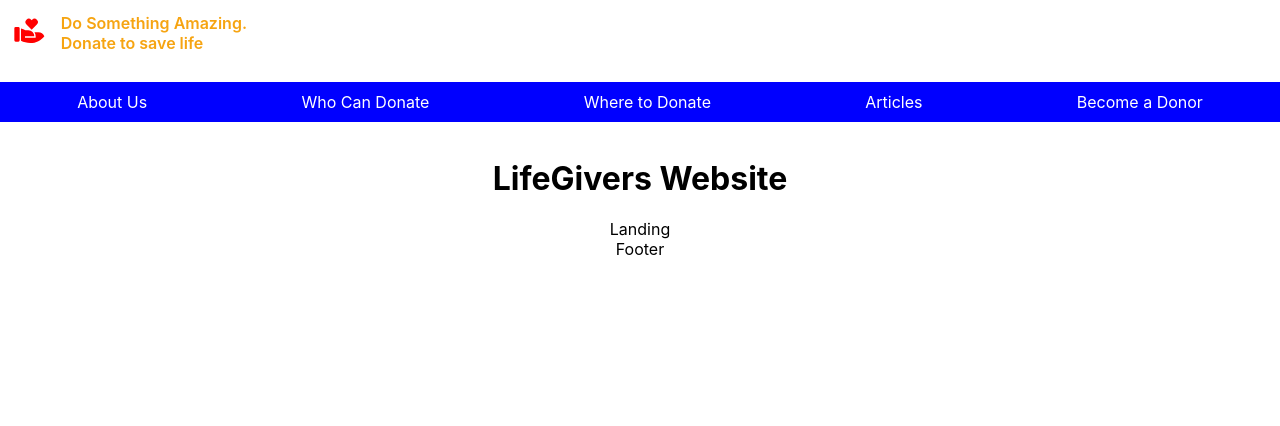
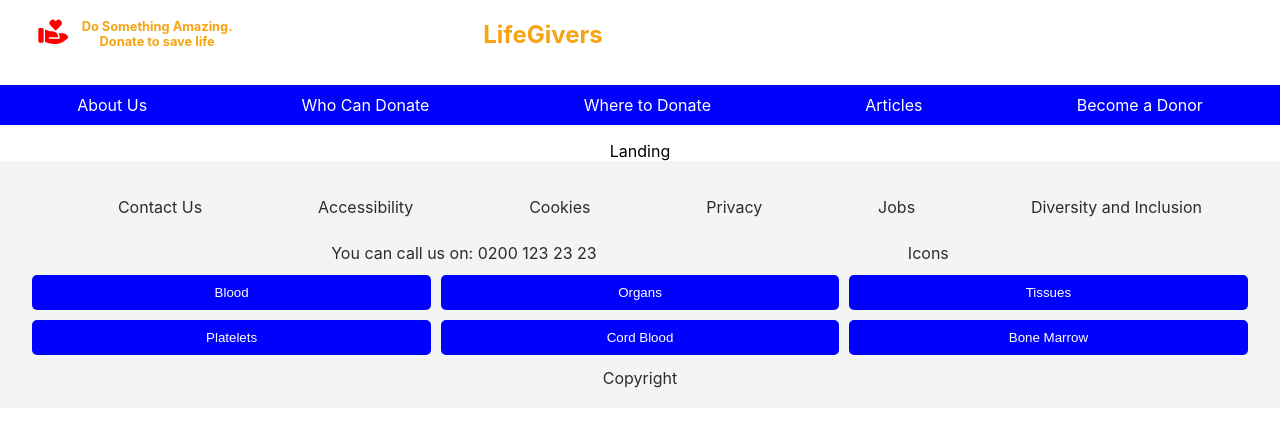
Before and after one commit to Orandifelix/lifegivers-client, a React (Create React App) app: page / in a window 1280 px wide. Shown: the top 426 px of the page. Built offline with nearby package versions, Linux system fonts and the light colour scheme.

Commit message:
footer added

```diff
--- a/src/App.js
+++ b/src/App.js
@@ -7,7 +7,6 @@ function App() {
   return (
     <div className="App">
       <Navbar/>
-      <h1>LifeGivers Website</h1>
       <Landing />
       <Footer />
     </div>
--- a/src/components/orandilanding/Footer.js
+++ b/src/components/orandilanding/Footer.js
@@ -1,9 +1,31 @@
-import React from 'react'
+import React from "react";
 
 const Footer = () => {
   return (
-    <div>Footer</div>
-  )
-}
+    <footer>
+      <ul className="info">
+        <li>Contact Us</li>
+        <li>Accessibility</li>
+        <li>Cookies</li>
+        <li>Privacy</li>
+        <li>Jobs</li>
+        <li>Diversity and Inclusion</li>
+      </ul>
+      <div className="contacts">
+        <div className="phone">You can call us on: 0200 123 23 23</div>
+        <div className="icons">Icons</div>
+      </div>
+      <div className="donation-links">
+        <button className="donation-button">Blood</button>
+        <button className="donation-button">Organs</button>
+        <button className="donation-button">Tissues</button>
+        <button className="donation-button">Platelets</button>
+        <button className="donation-button">Cord Blood</button>
+        <button className="donation-button">Bone Marrow</button>
+      </div>
+      <div>Copyright</div>
+    </footer>
+  );
+};
 
-export default Footer
+export default Footer;
--- a/src/components/orandilanding/Landing.css
+++ b/src/components/orandilanding/Landing.css
@@ -4,7 +4,6 @@ nav {
   flex-direction: column;
   align-items: normal;
   justify-content: center;
-
 }
 
 .logo {
@@ -12,13 +11,21 @@ nav {
   align-items: center;
   background-color: white;
   color: rgb(246, 164, 17);
-  text-align: start;
+  justify-content: start;
   font-weight: 600;
-  padding: 1%;
+  margin-left: 2%;
 }
 
 .logo span {
-  margin-right: 1rem;
+  margin-right: 0.1rem;
+  padding: 0.9%;
+}
+
+.logo h1 {
+  margin-left: 20%;
+}
+.logo h3 {
+  font-size: 0.8rem;
 }
 
 .links {
@@ -33,3 +40,52 @@ nav {
   color: white;
   font-weight: 400;
 }
+
+/* footer  */
+
+footer {
+  display: flex;
+  flex-direction: column;
+  justify-content: space-between;
+  background-color: rgb(244, 244, 244);
+  color: rgb(48, 43, 43);
+  padding: 20px;
+}
+
+.info {
+  display: flex;
+  list-style: none;
+  justify-content: space-around;
+}
+
+.info li {
+  margin-bottom: 10px;
+}
+
+.contacts {
+    display: flex;
+    justify-content: space-evenly;
+    align-items: center;
+
+}
+
+
+.donation-links {
+  display: grid;
+  grid-template-columns: repeat(3, 1fr);
+  gap: 10px;
+  padding: 1%;
+}
+
+.donation-button {
+  background-color: blue;
+  color: white;
+  border: none;
+  padding: 10px 20px;
+  border-radius: 5px;
+  cursor: pointer;
+}
+
+.donation-button:hover {
+  background-color: darkblue;
+}
--- a/src/components/orandilanding/Navbar.js
+++ b/src/components/orandilanding/Navbar.js
@@ -8,17 +8,18 @@ const Navbar = () => {
   return (
     <nav>
       <div className="logo">
+        <div></div>
         <span>
-          <RiHandHeartFill size="2em" color="red" />{" "}
+          <RiHandHeartFill size="2em" color="red" />
         </span>
-        Do Something Amazing.
-        <br /> Donate to save life
+        <h3>Do Something Amazing.<br/> Donate to save life</h3>
+        <h1>LifeGivers</h1>
       </div>
       <ul className="links">
-        <li >About Us</li>
-        <li >Who Can Donate</li>
-        <li >Where to Donate</li>
-        <li >Articles</li>
+        <li>About Us</li>
+        <li>Who Can Donate</li>
+        <li>Where to Donate</li>
+        <li>Articles</li>
         <li>Become a Donor</li>
       </ul>
     </nav>
```
